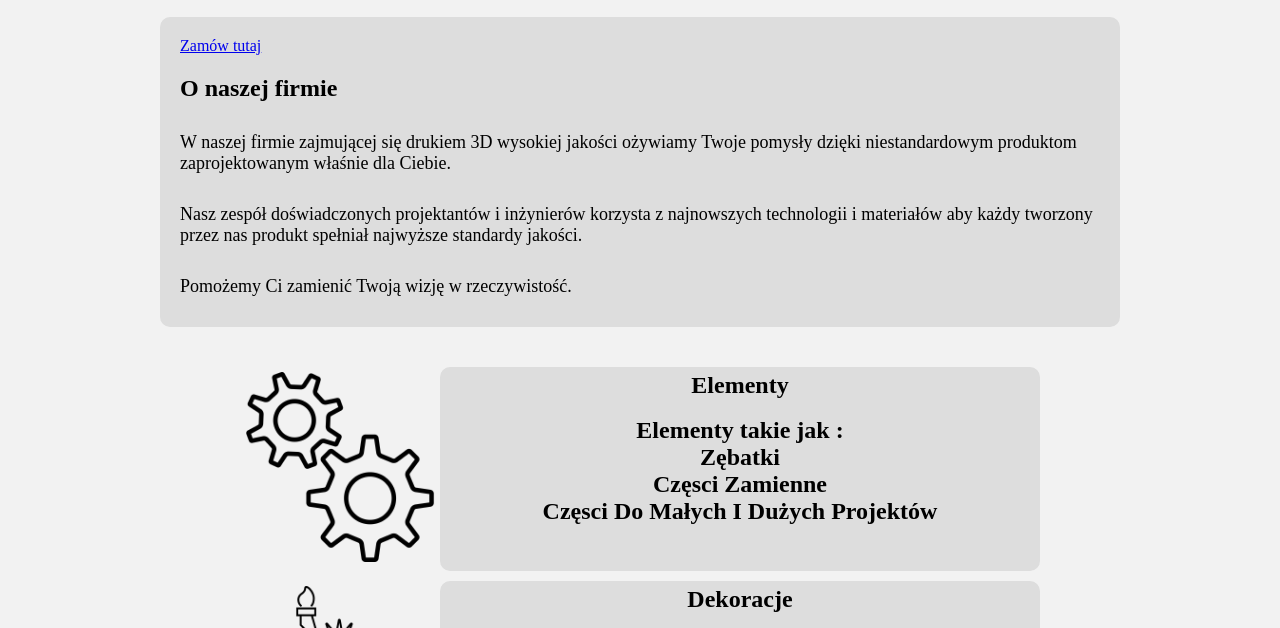
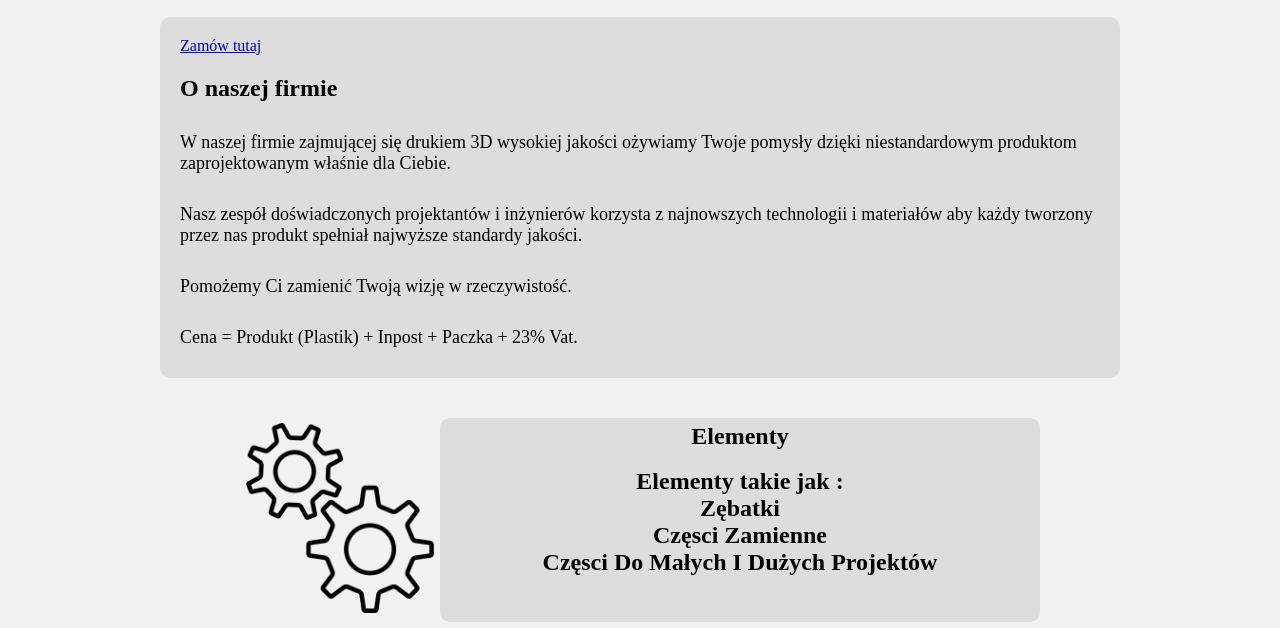
Before and after one commit to CompanyBeastDruk3D/MainPage, a plain HTML site: page index.html in a window 1280 px wide. Shown: the part 163-791 px from the top of the page. Drawn offline with Linux system fonts and the light colour scheme.

Commit message:
Update index.html

```diff
--- a/index.html
+++ b/index.html
@@ -45,6 +45,7 @@
             <p>Nasz zespół doświadczonych projektantów i inżynierów korzysta z najnowszych technologii i materiałów
                 aby każdy tworzony przez nas produkt spełniał najwyższe standardy jakości.</p>
             <p>Pomożemy Ci zamienić Twoją wizję w rzeczywistość.</p>
+            <p>Cena = Produkt (Plastik) + Inpost + Paczka + 23% Vat.</p>
         </div>
 
         <!-- Gallery section -->
```
